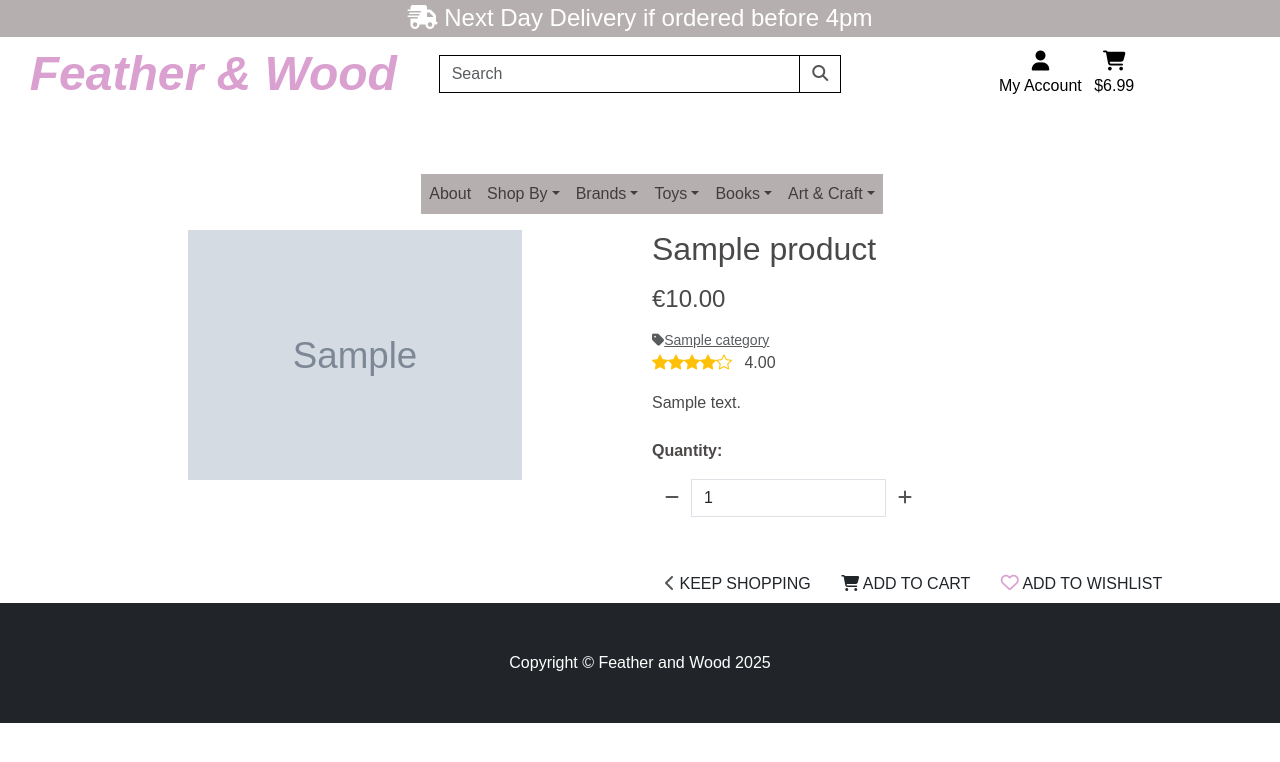
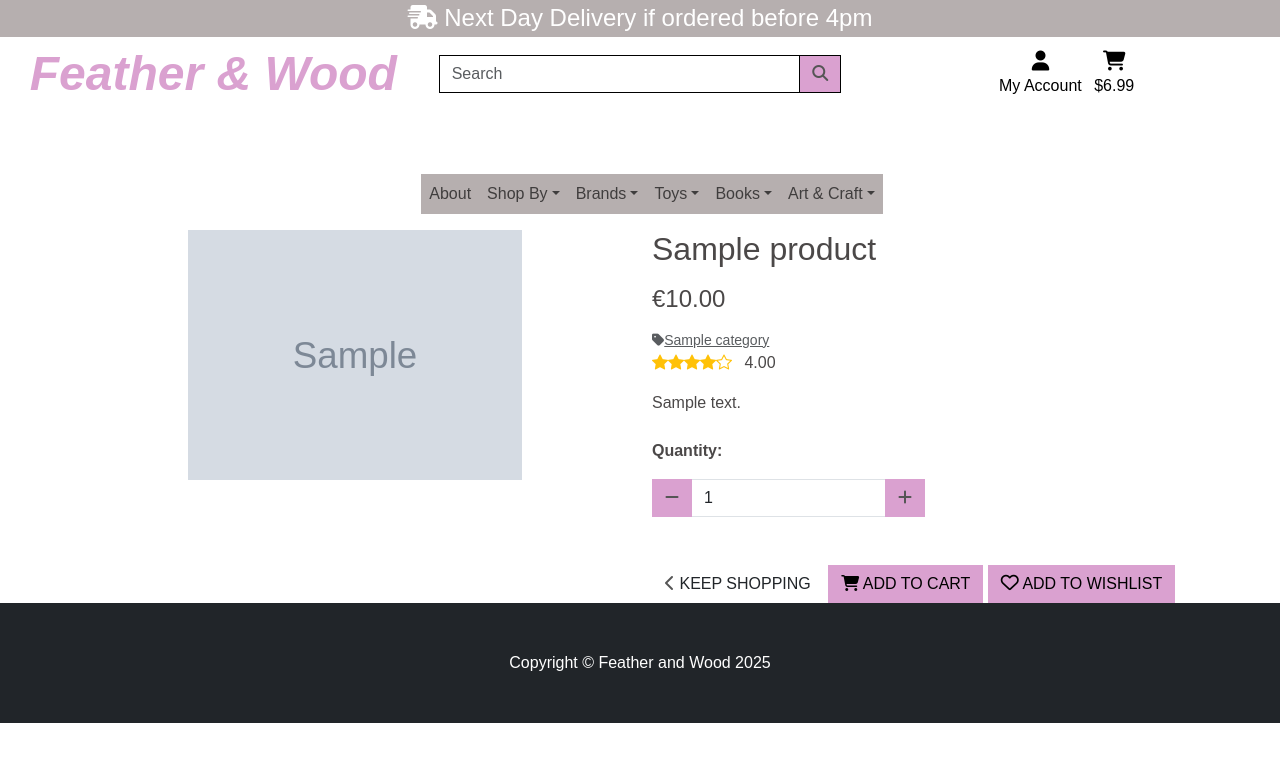
Before and after one commit to RdeSwart/feather_wood, a Django app: page /products/1 in a window 1280 px wide. Shown: the top 762 px of the page. Run offline with Django 3.2, Linux system fonts and the light colour scheme; tables that the repository leaves empty hold one stand-in row (values such as "Sample post"); grey boxes marked "Sample" are stand-in pictures; some libraries are stand-ins or nearby versions; some web fonts are replaced.

Commit message:
feat: Add form in profile, update views and css

```diff
--- a/cart/templates/cart.html
+++ b/cart/templates/cart.html
@@ -50,7 +50,7 @@
                                         <div class="form-group">
                                             <div class="input-group">
                                                 <div class="input-group-prepend">
-                                                    <button class="decrement-qty btn btn-sm btn-black rounded-0"
+                                                    <button class="decrement-qty btn btn-sm btn-primary rounded-0"
                                                         data-item_id="{{ item.item_id }}" id="decrement-qty_{{ item.item_id }}">
                                                         <span>
                                                             <i class="fas fa-minus fa-sm"></i>
@@ -62,7 +62,7 @@
                                                     data-item_id="{{ item.item_id }}"
                                                     id="id_qty_{{ item.item_id }}">
                                                 <div class="input-group-append">
-                                                    <button class="increment-qty btn btn-sm btn-black rounded-0"
+                                                    <button class="increment-qty btn btn-sm btn-primary rounded-0"
                                                         data-item_id="{{ item.item_id }}" id="increment-qty_{{ item.item_id }}">
                                                         <span>
                                                             <i class="fas fa-plus fa-sm"></i>
@@ -95,7 +95,7 @@
                                     </span>
                                     <span class="text-uppercase">Keep Shopping</span>
                                 </a>
-                                <a href="{% url 'checkout' %}" class="btn btn-black rounded-0 btn-lg">
+                                <a href="{% url 'checkout' %}" class="btn btn-primary rounded-0 btn-lg">
                                     <span class="text-uppercase">Secure Checkout</span>
                                     <span class="icon">
                                         <i class="fas fa-lock"></i>
--- a/checkout/templates/checkout/checkout.html
+++ b/checkout/templates/checkout/checkout.html
@@ -113,7 +113,7 @@
 							</span>
 							<span class="font-weight-bold">Adjust Bag</span>
 						</a>
-						<button id="submit-button" class="btn btn-black rounded-0">
+						<button id="submit-button" class="btn btn-primary rounded-0">
 							<span class="font-weight-bold">Complete Order</span>
 							<span class="icon">
 								<i class="fas fa-lock"></i>
--- a/checkout/templates/checkout/checkout_success.html
+++ b/checkout/templates/checkout/checkout_success.html
@@ -189,7 +189,7 @@
         </div>
         <div class="row">
 			<div class="col-12 col-lg-7 text-right">
-				<a href="{% url 'products' %}?sort=discount&direction=desc" class="btn btn-black rounded-0 my-2">
+				<a href="{% url 'products' %}?sort=discount&direction=desc" class="btn btn-primary rounded-0 my-2">
 					<span class="icon mr-2">
 						<i class="fas fa-gifts"></i>
 					</span>
--- a/products/templates/products/product_detail.html
+++ b/products/templates/products/product_detail.html
@@ -46,7 +46,7 @@
                         <div class="form-group w-50">
                             <div class="input-group">
                                 <div class="input-group-prepend">
-                                    <button class="decrement-qty btn btn-black rounded-0"
+                                    <button class="decrement-qty btn btn-primary rounded-0"
                                         data-item_id="{{ product.id }}" id="decrement-qty_{{ product.id }}">
                                         <span class="icon">
                                             <i class="fas fa-minus"></i>
@@ -56,7 +56,7 @@
                                 <input class="form-control qty_input" type="number" name="quantity" value="1"
                                     min="1" max="99" data-item_id="{{ product.id }}" id="id_qty_{{ product.id }}">
                                 <div class="input-group-append">
-                                    <button class="increment-qty btn btn-black rounded-0"
+                                    <button class="increment-qty btn btn-primary rounded-0"
                                         data-item_id="{{ product.id }}" id="increment-qty_{{ product.id }}">
                                         <span class="icon">
                                             <i class="fas fa-plus"></i>
@@ -73,11 +73,11 @@
                             </span>
                             <span class="text-uppercase">Keep Shopping</span>
                         </a>
-                        <button type="submit" class="btn btn-black rounded-0 text-uppercase mt-5">
+                        <button type="submit" class="btn btn-primary rounded-0 text-uppercase mt-5">
                             <i class="fas fa-cart-shopping"></i> Add to Cart
                         </button>
-                        <button type="submit" class="btn btn-black rounded-0 text-uppercase mt-5">
-                            <i class="fa-regular fa-heart"></i> Add to Wishlist
+                        <button type="submit" class="btn btn-primary rounded-0 text-uppercase mt-5">
+                            <i class="fa-regular fa-heart text-black"></i> Add to Wishlist
                         </button>
                     </div>
                     <input type="hidden" name="redirect_url" value="{{ request.path }}">
--- a/static/css/base.css
+++ b/static/css/base.css
@@ -8,6 +8,7 @@ body {
     font-weight: bold;
     color: #daa1d0;
 }
+
 
 .navbar {
     flex-wrap: nowrap !important;
@@ -67,7 +68,7 @@ a.brand-badge> span.badge:hover {
 
 .fa-seedling,
 .fa-heart {
-    color: #daa1d0 !important;
+    color: #daa1d0;
     font-size: large;
 }
 
--- a/templates/base.html
+++ b/templates/base.html
@@ -100,7 +100,7 @@
                 <input class="form-control border border-black rounded-0" type="text" name="q"
                   placeholder="Search">
                 <div class="input-group-append">
-                  <button class="form-control btn btn-black border border-black rounded-0" type="submit">
+                  <button class="form-control btn btn-primary border border-black rounded-0" type="submit">
                     <span class="icon">
                       <i class="fas fa-search"></i>
                     </span>
--- a/templates/includes/mobile_top_header.html
+++ b/templates/includes/mobile_top_header.html
@@ -12,7 +12,7 @@
                 <div class="input-group w-100">
                     <input class="form-control border border-black rounded-0" type="text" name="q" placeholder="Search our site">
                     <div class="input-group-append">
-                        <button class="form-control form-control btn btn-black border border-black rounded-0" type="submit">
+                        <button class="form-control form-control btn btn-primary border border-black rounded-0" type="submit">
                             <span class="icon">
                                 <i class="fas fa-search"></i>
                             </span>
```
Also changed, not shown: profiles/forms.py (added, +34 -0 lines), profiles/models.py (+4 -5 lines), profiles/static/profiles/profile.css (+7 -0 lines), profiles/templates/profiles/profiles.html (+15 -2 lines), profiles/views.py (+14 -1 lines).
